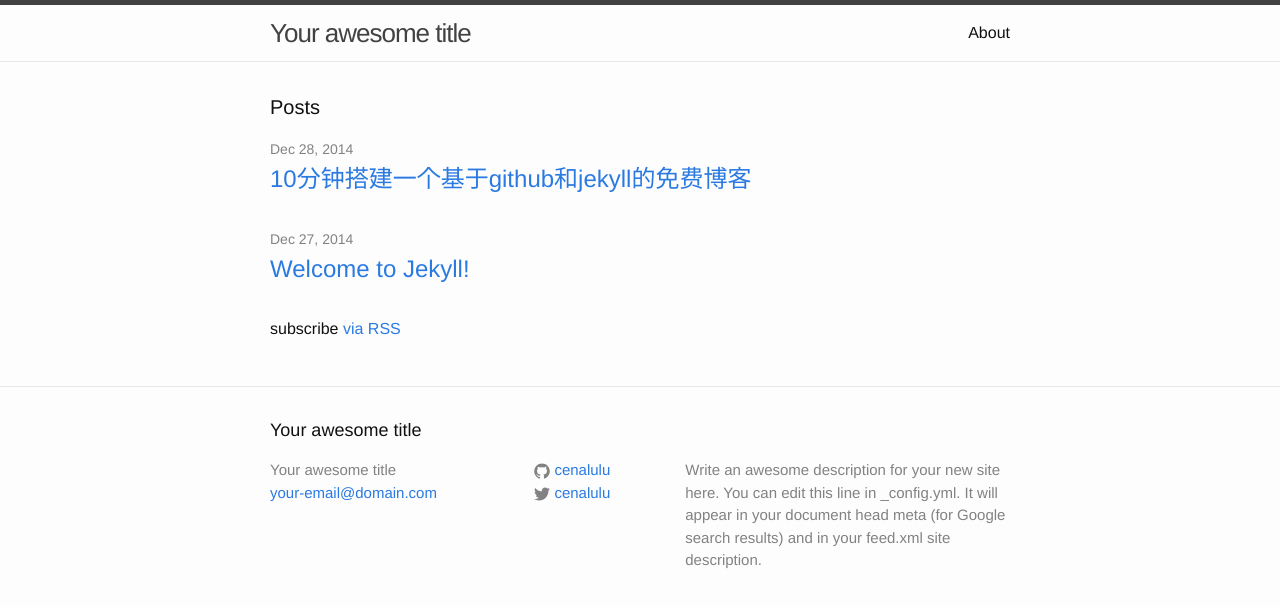
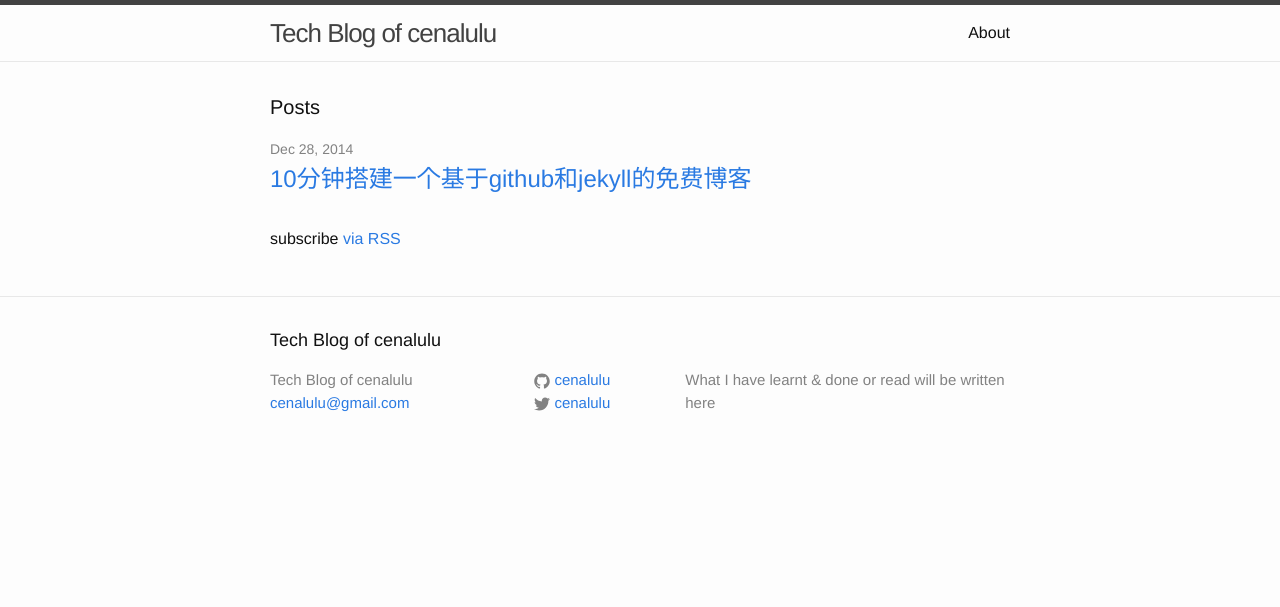
Before and after one commit to cenalulu/cenalulu.github.io, a Jekyll site: the page built from index.html, in a window 1280 px wide. Shown: the top 607 px of the page. Built offline with Jekyll 4.4.1, drawn with Linux system fonts in a browser that asks for light colours.

Commit message:
first post release

```diff
--- a/_config.yml
+++ b/_config.yml
@@ -1,10 +1,8 @@
 # Site settings
-title: Your awesome title
-email: your-email@domain.com
-description: > # this means to ignore newlines until "baseurl:"
-  Write an awesome description for your new site here. You can edit this
-  line in _config.yml. It will appear in your document head meta (for
-  Google search results) and in your feed.xml site description.
+title: Tech Blog of cenalulu
+email: cenalulu@gmail.com
+description: > # cenalulu's technical blog. It's all about MySQL, Linux.
+ What I have learnt & done or read will be written here
 baseurl: "" # the subpath of your site, e.g. /blog/
 url: "http://cenalulu.github.io" # the base hostname & protocol for your site
 twitter_username: cenalulu
--- a/_posts/2014-12-27-welcome-to-jekyll.markdown
+++ /dev/null
@@ -1,26 +0,0 @@
----
-layout: post
-title:  "Welcome to Jekyll!"
-date:   2014-12-27 01:53:43
-categories: jekyll update
----
-You’ll find this post in your `_posts` directory. Go ahead and edit it and re-build the site to see your changes. You can rebuild the site in many different ways, but the most common way is to run `jekyll serve`, which launches a web server and auto-regenerates your site when a file is updated.
-
-To add new posts, simply add a file in the `_posts` directory that follows the convention `YYYY-MM-DD-name-of-post.ext` and includes the necessary front matter. Take a look at the source for this post to get an idea about how it works.
-
-Jekyll also offers powerful support for code snippets:
-
-{% highlight ruby %}
-def print_hi(name)
-  puts "Hi, #{name}"
-end
-print_hi('Tom')
-#=> prints 'Hi, Tom' to STDOUT.
-{% endhighlight %}
-![pic]({{ site.url }}/img/how_to_jekyll/1.png)
-
-Check out the [Jekyll docs][jekyll] for more info on how to get the most out of Jekyll. File all bugs/feature requests at [Jekyll’s GitHub repo][jekyll-gh]. If you have questions, you can ask them on [Jekyll’s dedicated Help repository][jekyll-help].
-
-[jekyll]:      http://jekyllrb.com
-[jekyll-gh]:   https://github.com/jekyll/jekyll
-[jekyll-help]: https://github.com/jekyll/jekyll-help
```
